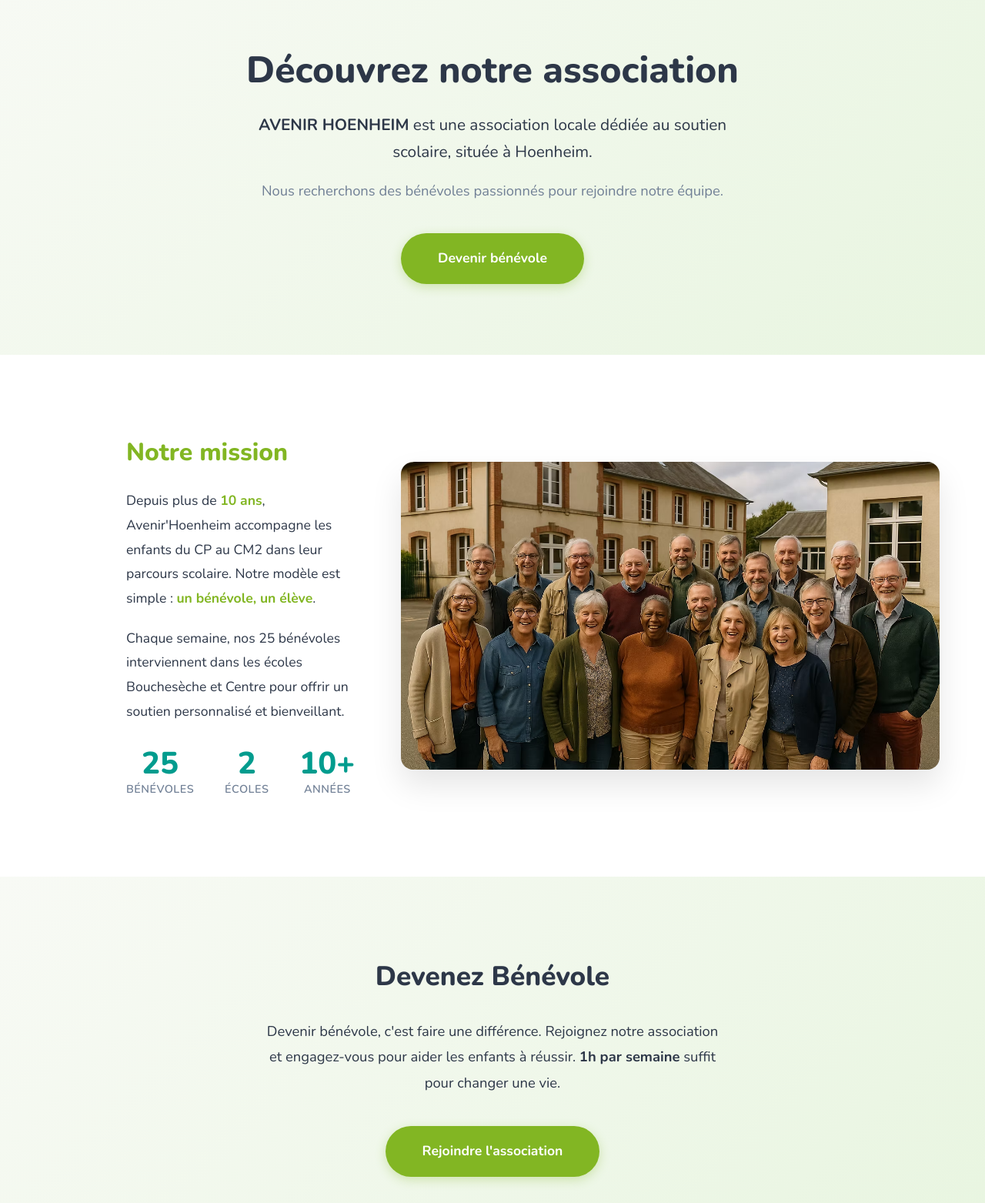
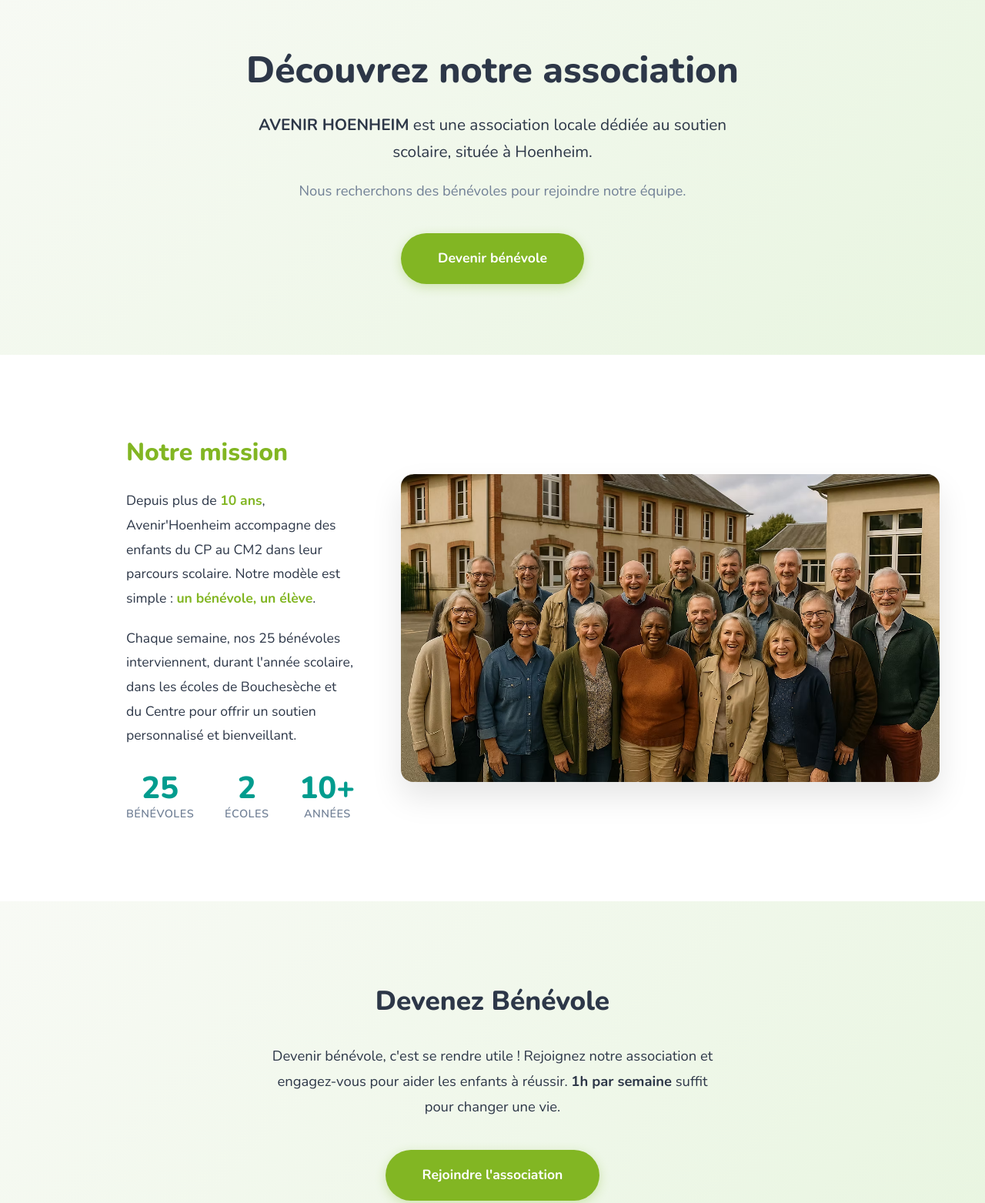
Before and after one commit to webcraft123/Avenir-Hoenheim, a plain HTML site: page index.html in a window 1280 px wide. Shown: the part 99-1662 px from the top of the page at 77% size. Drawn offline with nearby package versions, Linux system fonts and the light colour scheme.

Commit message:
Add files via upload

```diff
--- a/index.html
+++ b/index.html
@@ -45,7 +45,7 @@
       <p class="hero-description">
         <strong>AVENIR HOENHEIM</strong> est une association locale dédiée au soutien scolaire, située à Hoenheim.
       </p>
-      <p class="hero-subtitle">Nous recherchons des bénévoles passionnés pour rejoindre notre équipe.</p>
+      <p class="hero-subtitle">Nous recherchons des bénévoles pour rejoindre notre équipe.</p>
       <a href="#benevole" class="btn btn-primary btn-lg">Devenir bénévole</a>
     </div>
   </section>
@@ -57,11 +57,11 @@
         <div class="association-text">
           <h2 class="section-title-left">Notre mission</h2>
           <p>
-            Depuis plus de <strong>10 ans</strong>, Avenir'Hoenheim accompagne les enfants du CP au CM2
+            Depuis plus de <strong>10 ans</strong>, Avenir'Hoenheim accompagne des enfants du CP au CM2
             dans leur parcours scolaire. Notre modèle est simple : <strong>un bénévole, un élève</strong>.
           </p>
           <p>
-            Chaque semaine, nos 25 bénévoles interviennent dans les écoles Bouchesèche et Centre
+            Chaque semaine, nos 25 bénévoles interviennent, durant l'année scolaire, dans les écoles de Bouchesèche et du Centre
             pour offrir un soutien personnalisé et bienveillant.
           </p>
           <div class="stats-row">
@@ -91,7 +91,7 @@
     <div class="container">
       <h2 class="section-title">Devenez Bénévole</h2>
       <p class="section-description">
-        Devenir bénévole, c'est faire une différence. Rejoignez notre association et engagez-vous
+        Devenir bénévole, c'est se rendre utile ! Rejoignez notre association et engagez-vous
         pour aider les enfants à réussir. <strong>1h par semaine</strong> suffit pour changer une vie.
       </p>
       <a href="https://www.benevolt.fr/association/avenir-hoenheim" target="_blank" rel="noopener" class="btn btn-primary btn-lg">
```
